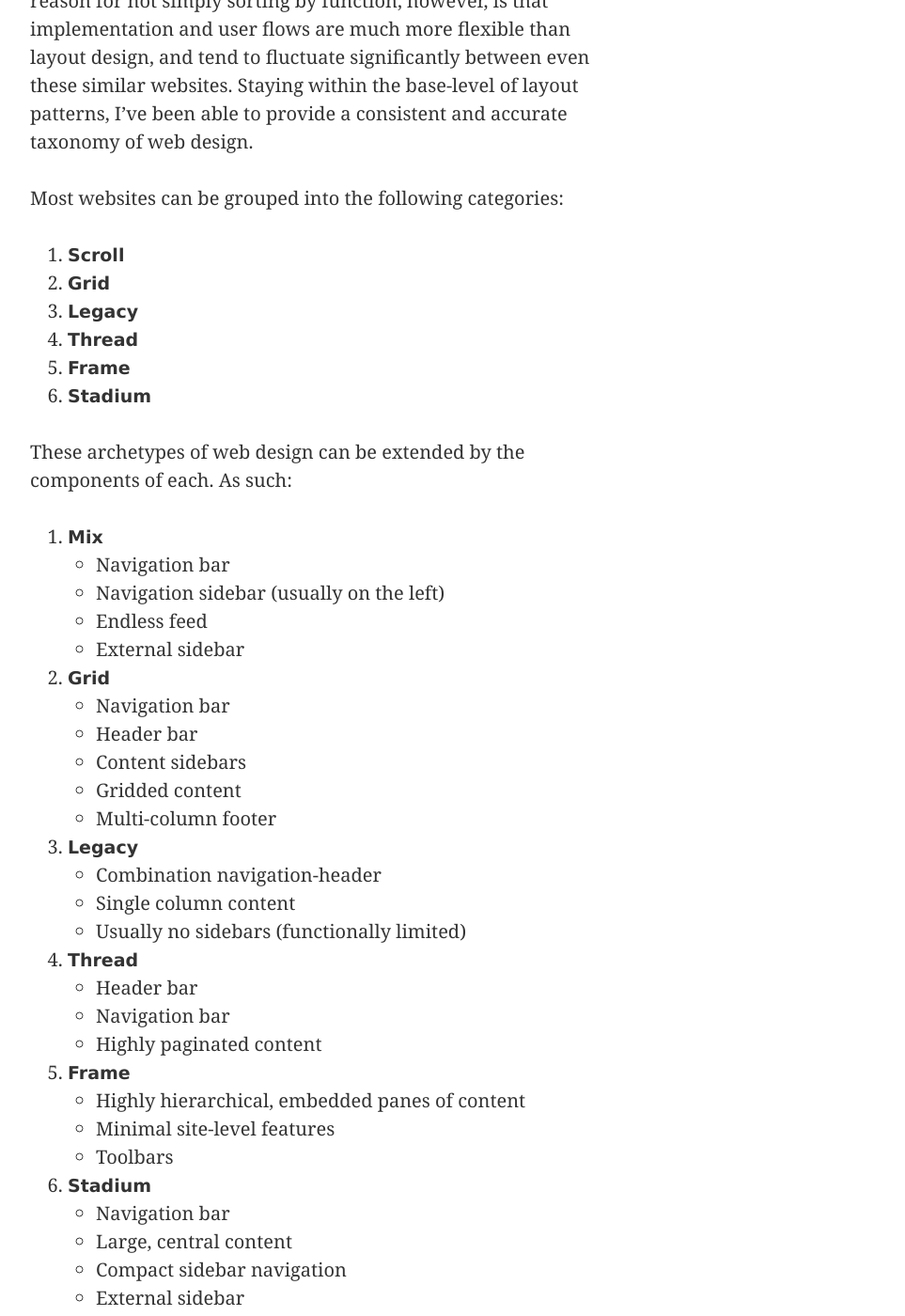
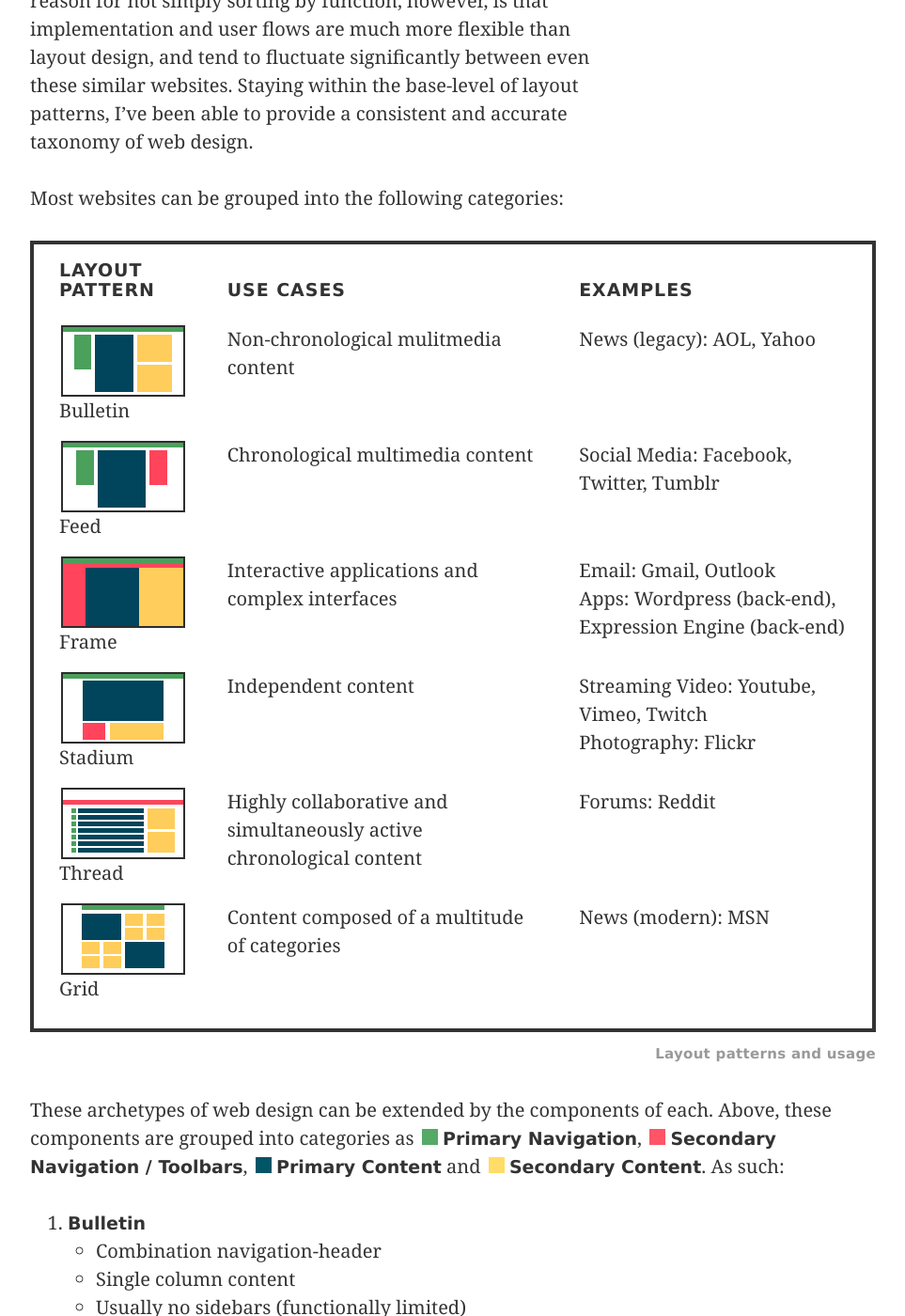
Before and after one commit to taylor-edwards/layout-patterns, a Jekyll site: the page built from index.md, in a window 1280 px wide and 1400 px high, scrolled down 1120 px. Shown: the whole window at 94% size, without its empty margins (158-1121 px from the left). Built offline with Jekyll 4.4.1, drawn with Linux system fonts in a browser that asks for light colours; some of the changed text lies outside the part shown.

Commit message:
Layout Patterns update
Actual content for layout patterns descriptions and definitions

```diff
--- a/index.md
+++ b/index.md
@@ -13,51 +13,90 @@ Functionality is mutually dependent on layout and web design consists almost sol
 The most confirming piece of evidence supporting this is the reverse application of the sorting technique. If you group websites together by function alone (i.e. social media, news media, forum, etc), you'll notice the groupings form in the same way as if you categorized based on layout alone. My reason for not simply sorting by function, however, is that implementation and user flows are much more flexible than layout design, and tend to fluctuate significantly between even these similar websites. Staying within the base-level of layout patterns, I've been able to provide a consistent and accurate taxonomy of web design.
 
 Most websites can be grouped into the following categories:
-{: archetypes}
+{: #archetypes}
+<figure>
+  <div class="table--wrapper">
+    <table>
+      <thead>
+        <tr>
+          <th><h3>Layout Pattern</h3></th>
+          <th><h3>Use Cases</h3></th>
+          <th><h3>Examples</h3></th>
+        </tr>
+      </thead>
+      <tbody>
+        <tr>
+          <td><img src="/images/bulletin.png" title="Bulletin Pattern">Bulletin</td>
+          <td>Non-chronological mulitmedia content</td>
+          <td>News (legacy): AOL, Yahoo</td>
+        </tr>
+        <tr>
+          <td><img src="/images/feed.png" title="Feed Pattern">Feed</td>
+          <td>Chronological multimedia content</td>
+          <td>Social Media: Facebook, Twitter, Tumblr</td>
+        </tr>
+        <tr>
+          <td><img src="/images/frame.png" title="Frame Pattern">Frame</td>
+          <td>Interactive applications and complex interfaces</td>
+          <td>Email: Gmail, Outlook<br>Apps: Wordpress (back-end), Expression Engine (back-end)</td>
+        </tr>
+        <tr>
+          <td><img src="/images/stadium.png" title="Stadium Pattern">Stadium</td>
+          <td>Independent content</td>
+          <td>Streaming Video: Youtube, Vimeo, Twitch<br>Photography: Flickr</td>
+        </tr>
+        <tr>
+          <td><img src="/images/thread.png" title="Thread Pattern">Thread</td>
+          <td>Highly collaborative and simultaneously active chronological content</td>
+          <td>Forums: Reddit</td>
+        </tr>
+        <tr>
+          <td><img src="/images/grid.png" title="Grid Pattern">Grid</td>
+          <td>Content composed of a multitude of categories</td>
+          <td>News (modern): MSN</td>
+        </tr>
+      </tbody>
+    </table>
+  </div>
+  <figcaption>Layout patterns and usage</figcaption>
+</figure>
 
-1. **Scroll**
-2. **Grid**
-3. **Legacy**
-4. **Thread**
-5. **Frame**
-6. **Stadium**
+<p><div>These archetypes of web design can be extended by the components of each. Above, these components are grouped into categories as <div class="box--green box--small"></div> <strong>Primary Navigation</strong>, <div class="box--red box--small"></div> <strong>Secondary Navigation / Toolbars</strong>, <div class="box--blue box--small"></div> <strong>Primary Content</strong> and <div class="box--yellow box--small"></div> <strong>Secondary Content</strong>. As such:</div></p>
 
-These archetypes of web design can be extended by the components of each. As such:
+1. **Bulletin**
+  * Combination navigation-header
+  * Single column content
+  * Usually no sidebars (functionally limited)
 
-1. **Mix**
+2. **Feed**
   * Navigation bar
   * Navigation sidebar (usually on the left)
   * Endless feed
   * External sidebar
 
-2. **Grid**
+3. **Frame**
+  * Highly hierarchical, embedded panes of content
+  * Minimal site-level features
+  * Toolbars
+
+4. **Stadium**
+  * Navigation bar
+  * Large, central content
+  * Compact sidebar navigation
+  * External sidebar
+  * Simple footer
+
+5. **Thread**
+  * Header bar
+  * Navigation bar
+  * Highly paginated content
+
+6. **Grid**
   * Navigation bar
   * Header bar
   * Content sidebars
   * Gridded content
   * Multi-column footer
-
-3. **Legacy**
-  * Combination navigation-header
-  * Single column content
-  * Usually no sidebars (functionally limited)
-
-4. **Thread**
-  * Header bar
-  * Navigation bar
-  * Highly paginated content
-
-5. **Frame**
-  * Highly hierarchical, embedded panes of content
-  * Minimal site-level features
-  * Toolbars
-
-6. **Stadium**
-  * Navigation bar
-  * Large, central content
-  * Compact sidebar navigation
-  * External sidebar
-  * Simple footer
 
 This taxonomy provides a method of categorization for future layout patterns and a simple assessment of their most likely function, which is a positive indicator of their best suited purpose. For example, if we collect a group of sites with similar components and apply one of the groupings defined above, we can see that blogs are best suited to the Legacy layout pattern and social media networks make good use of a wide combination of components, as seen in the Mix pattern. Most relevant to my case studies, news media seem to be best fit by the Grid pattern.
 
```
Also changed, not shown: case-studies.md (+1 -1 lines), images/bulletin.png (added), images/feed.png (added), images/frame.png (added), images/grid.png (added), images/stadium.png (added), images/thread.png (added).
